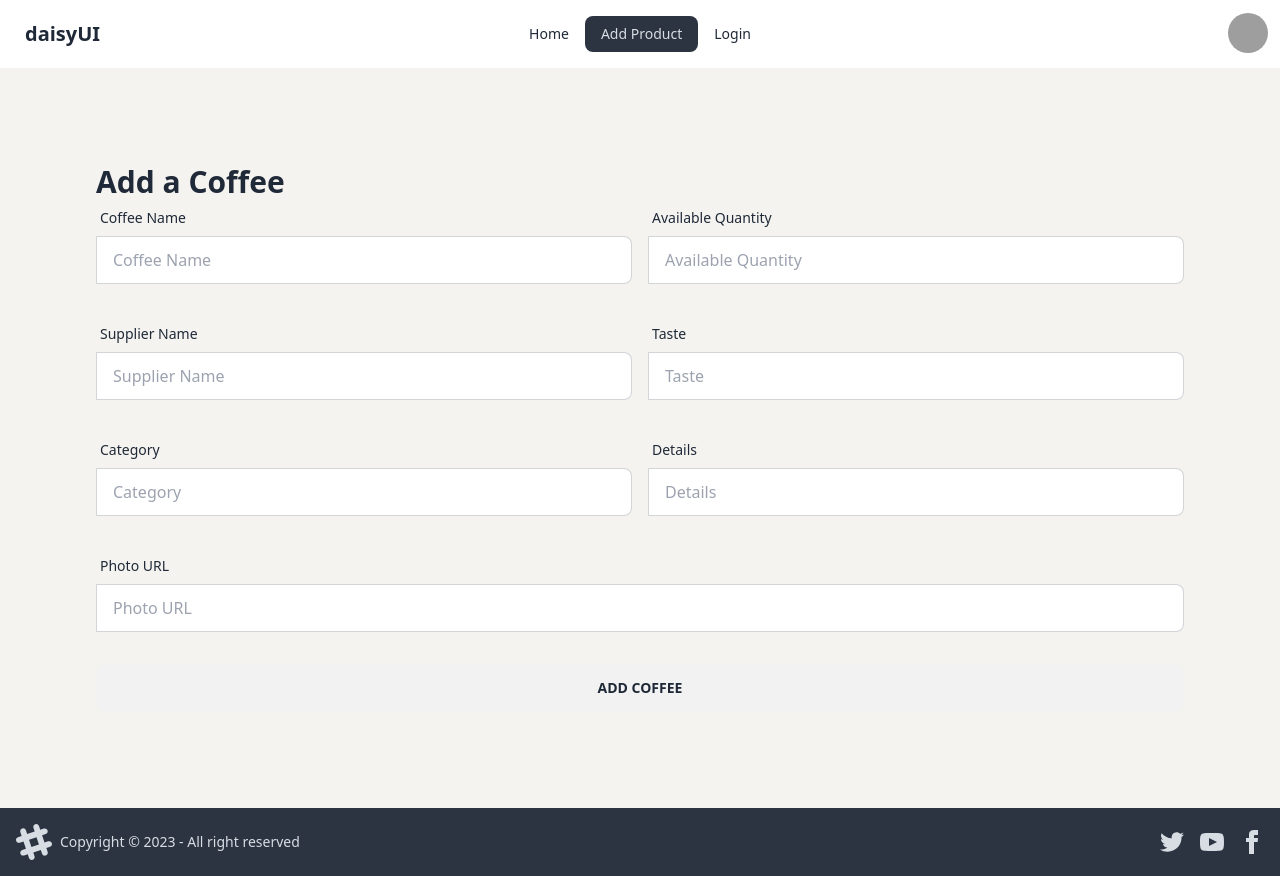
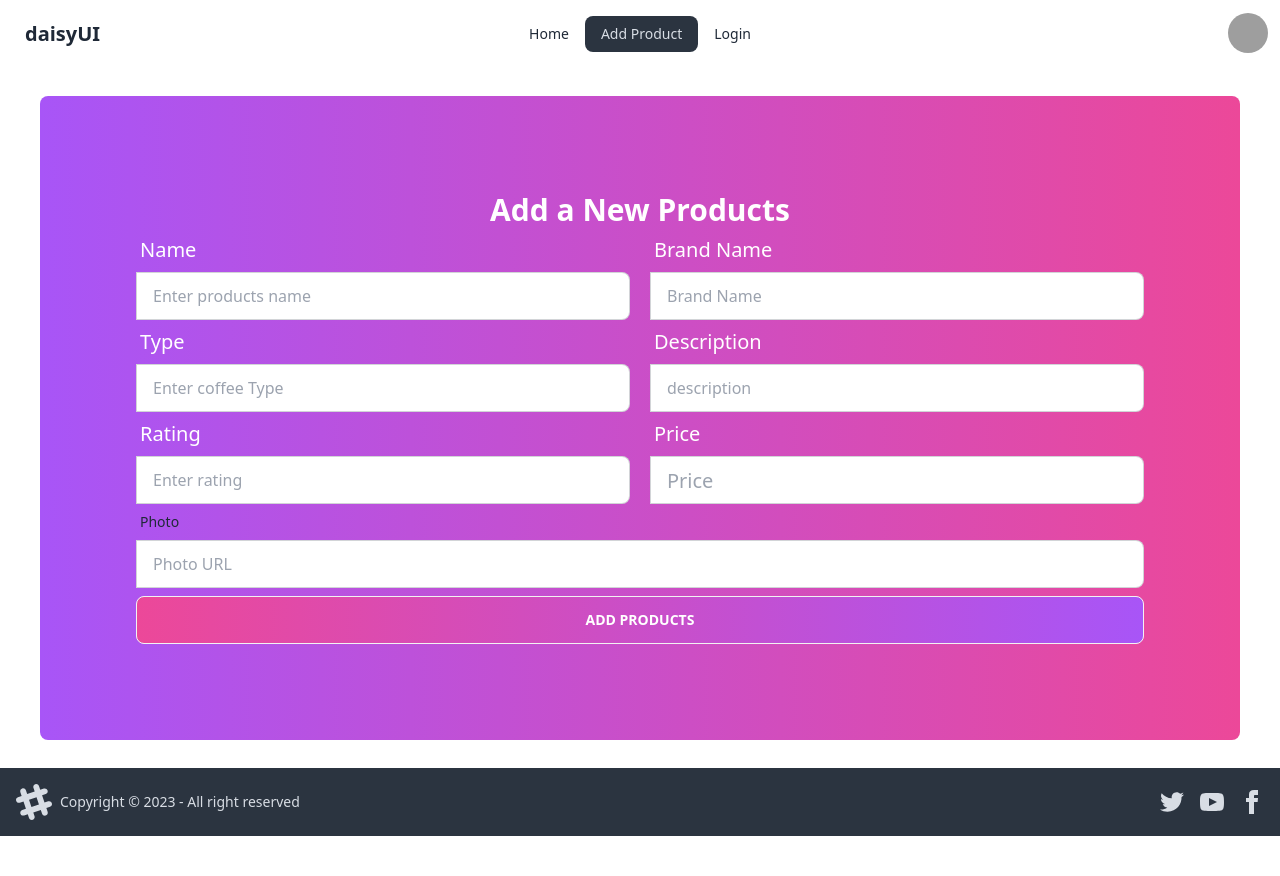
Before and after one commit to Mitul3047/brandshop-client-side-A10, a React (Vite) app: page /addproductes in a window 1280 px wide. After the commit the page ends 836 px from the top, so only its background shows below. Built offline with nearby package versions, Linux system fonts and the light colour scheme; no server answers; grey boxes are pictures that could not be loaded.

Commit message:
productes added from the database

```diff
--- a/src/Components/Brands/Brands.jsx
+++ b/src/Components/Brands/Brands.jsx
@@ -4,7 +4,7 @@ import { useState } from "react";
 import BrandsCard from "./BrandsCard";
 
 
-const EventCards = () => {
+const BrandCards = () => {
     const [brands, setBrands] = useState([]);
 
     useEffect(() => {
@@ -32,4 +32,4 @@ const EventCards = () => {
     );
 };
 
-export default EventCards;
+export default BrandCards;
--- a/src/Pages/AddProductes.jsx
+++ b/src/Pages/AddProductes.jsx
@@ -1,125 +1,135 @@
-// import Swal from 'sweetalert2'
-
 import Swal from "sweetalert2";
 
-const AddProductes = () => {
-    const handleAddCoffee = event => {
+const AddProducts = () => {
+
+    const handleAddProducts = event =>{
         event.preventDefault();
 
         const form = event.target;
 
         const name = form.name.value;
-        const quantity = form.quantity.value;
-        const supplier = form.supplier.value;
-        const taste = form.taste.value;
-        const category = form.category.value;
-        const details = form.details.value;
+        const brand_name = form.brand_name.value;
+        const type = form.type.value;
+        const price = form.price.value;
+        const description = form.description.value;
+        const rating = form.rating.value;
         const photo = form.photo.value;
 
-        const newCoffee = { name, quantity, supplier, taste, category, details, photo }
-
-        console.log(newCoffee);
-
+        const newProducts = {name, brand_name, type, price, description, rating, photo}
+        console.log(newProducts)
+        // fetch('http://localhost:5000/product',
         // send data to the server
-        fetch('http://localhost:6000/product', {
+        fetch('http://localhost:3000/product', {
             method: 'POST',
             headers: {
                 'content-type': 'application/json'
             },
-            body: JSON.stringify(newCoffee)
+            body: JSON.stringify(newProducts)
         })
         .then(res => res.json())
         .then(data => {
             console.log(data);
               if(data.insertedId){
                 Swal.fire({
-                        title: 'Success!',
-                        text: 'Coffee Added Successfully',
+                    title: ' Success',
+                    text: 'User addedd successfully',
                     icon: 'success',
-                        confirmButtonText: 'Cool'
+                    confirmButtonText: 'OKk'
                 })
               }
         })
     }
+    return (
+        <div className="px-10">
 
-
-    return (
-        <div className="bg-[#F4F3F0] p-24">
-            <h2 className="text-3xl font-extrabold">Add a Coffee</h2>
-            <form onSubmit={handleAddCoffee}>
-                {/* form name and quantity row */}
-                <div className="md:flex mb-8">
+             <div className="rounded-lg my-7 bg-gradient-to-r from-purple-500 to-pink-500 p-24">
+            <h2 className="text-3xl text-white justify-center text-center font-extrabold">Add a New Products</h2>
+            <form onSubmit={handleAddProducts} >
+                {/* form name and quantity row  */}
+                <div className="md:flex gap-5">
                 <div className="form-control md:w-1/2">
   <label className="label">
-                            <span className="label-text">Coffee Name</span>
+    <span className="label-text text-xl text-white">Name</span>
   </label>
   <label className="input-group">
-                            <input type="text" name="name" placeholder="Coffee Name" className="input input-bordered w-full" />
+
+    <input type="text" name="name" placeholder="Enter products name" className="input input-bordered w-full" />
   </label>
 </div>
-                    <div className="form-control md:w-1/2 ml-4">
+                <div className="form-control w-1/2">
   <label className="label">
-                            <span className="label-text">Available Quantity</span>
+    <span className="label-text text-white text-xl">Brand Name</span>
   </label>
   <label className="input-group">
-                            <input type="text" name="quantity" placeholder="Available Quantity" className="input input-bordered w-full" />
+
+    <input type="text" name="brand_name" placeholder="Brand Name" className="input input-bordered w-full" />
   </label>
 </div>
                 </div>
-                {/* form supplier row */}
-                <div className="md:flex mb-8">
+
+                {/* form supplier row  */}
+                <div className="flex   gap-5">
                 <div className="form-control md:w-1/2">
   <label className="label">
-                            <span className="label-text">Supplier Name</span>
+    <span className="label-text text-xl text-white">Type</span>
   </label>
   <label className="input-group">
-                            <input type="text" name="supplier" placeholder="Supplier Name" className="input input-bordered w-full" />
+
+    <input type="text" name="type" placeholder="Enter coffee Type" className="input input-bordered w-full" />
   </label>
 </div>
-                    <div className="form-control md:w-1/2 ml-4">
+                <div className="form-control w-1/2">
   <label className="label">
-                            <span className="label-text">Taste</span>
+    <span className="label-text text-xl text-white">Description</span>
   </label>
   <label className="input-group">
-                            <input type="text" name="taste" placeholder="Taste" className="input input-bordered w-full" />
+
+    <input type="text" name="description" placeholder="description" className="input input-bordered w-full" />
   </label>
 </div>
                 </div>
-                {/* form category and details row */}
-                <div className="md:flex mb-8">
+
+                {/* form category and details  row */}
+                <div className="md:flex gap-5">
                 <div className="form-control md:w-1/2">
   <label className="label">
-                            <span className="label-text">Category</span>
+    <span className="label-text text-xl text-white">Rating</span>
   </label>
   <label className="input-group">
-                            <input type="text" name="category" placeholder="Category" className="input input-bordered w-full" />
+
+    <input type="text" name="rating" placeholder="Enter rating" className="input input-bordered w-full" />
   </label>
 </div>
-                    <div className="form-control md:w-1/2 ml-4">
+                <div className="form-control w-1/2">
   <label className="label">
-                            <span className="label-text">Details</span>
+    <span className="label-text text-xl text-white">Price</span>
   </label>
   <label className="input-group">
-                            <input type="text" name="details" placeholder="Details" className="input input-bordered w-full" />
+
+    <input type="text" name="price" placeholder="Price" className="input input-bordered text-xl w-full " />
   </label>
 </div>
                 </div>
-                {/* form Photo url row */}
-                <div className="mb-8">
+                 {/* photo  */}
+                <div className="mb-2">
                 <div className="form-control w-full">
   <label className="label">
-                            <span className="label-text">Photo URL</span>
+    <span className="label-text">Photo</span>
   </label>
   <label className="input-group">
+
     <input type="text" name="photo" placeholder="Photo URL" className="input input-bordered w-full" />
   </label>
 </div>
+
 </div>
-                <input type="submit" value="Add Coffee" className="btn btn-block" />
-
+{/* <button className="btn btn-block">block</button>  */}
+        <input type="submit" value="Add products"  className="btn btn-block text-white bg-gradient-to-r  from-pink-500 to-purple-500"/>
             </form>
         </div>
+        </div>
+
     );
 };
 
-export default AddProductes;
+export default AddProducts;
--- /dev/null
+++ b/src/Pages/ShowBrandProductesDetails/BrandProductesCard.jsx
@@ -0,0 +1,47 @@
+import PropTypes from "prop-types";
+import { useEffect, useState } from "react";
+import { BsStar } from 'react-icons/bs'
+import { Link } from "react-router-dom";
+const BrandProductesCard = ({ product }) => {
+  const { _id, name, brand_name, type, price, description, rating, photo } = product;
+  const [Brands, setBrands] = useState('')
+  useEffect(() => {
+    fetch('/../brand.json')
+      .then((response) => response.json()) // Invoke json method
+      .then((data) => setBrands(data))
+      .catch((error) => console.error(error)); // Add error handling
+  }, []);
+  console.log(Brands);
+
+  return (
+    <div className="card  bg-base-100 shadow-xl">
+      <img className="h-[300px] w-[full] rounded-t-lg" src={photo} alt="Shoes" />
+      <div className="card-body">
+        <h2 className="card-title">
+          {name}
+          <div className="flex justify-between items-center flex-row gap-2"><span className="text-yellow-500 inline-block"><BsStar></BsStar></span>{rating}</div>
+        </h2>
+
+        <div className="card-actions justify-start">
+          <div className="badge badge-outline">{brand_name}</div>
+          <div className="badge badge-outline">{type}</div>
+        </div>
+        <p>{description}</p>
+        <h2>${price}</h2>
+        <div className="btn-group justify-evenly">
+        <Link to={`/details/${_id}`}>
+        <button className="btn ">Details</button>
+        </Link>
+        <button className="btn">Update</button>
+      </div>
+      </div>
+
+    </div>
+  );
+};
+
+BrandProductesCard.propTypes = {
+  product: PropTypes.object
+};
+
+export default BrandProductesCard;
--- /dev/null
+++ b/src/Pages/ShowBrandProductesDetails/BrandProductesCards.jsx
@@ -0,0 +1,32 @@
+import { useState } from "react";
+import { useLoaderData } from "react-router-dom";
+// import BrandCard from "../../Components/Brands/BrandsCard";
+import BrandProductesCard from "./BrandProductesCard";
+
+
+const BrandProductesCards = () => {
+    const loadedCoffees = useLoaderData();
+    const [productes, setProductes] = useState(loadedCoffees);
+
+    return (
+      <>
+
+        <h1 className="text-pink-600 text-6xl text-center py-10">Coffee Store</h1>
+
+        <h1 className='text-6xl text-center my-20 text-purple-600'>Hot Hot Cold Coffee: {productes.length}</h1>
+        <div className='grid md:grid-cols-3 gap-4'>
+          {
+            productes.map(product => <BrandProductesCard
+              key={product._id}
+              product={product}
+              productes={productes}
+              setProductes={setProductes}
+            ></BrandProductesCard>)
+          }
+        </div>
+
+      </>
+    );
+};
+
+export default BrandProductesCards;
--- /dev/null
+++ b/src/Pages/ShowBrandProductesDetails/ShowBrandProductes.jsx
@@ -0,0 +1,46 @@
+import BrandProductesCards from "./BrandProductesCards";
+
+
+const ShowBrandProductes = () => {
+    return (
+        <div>
+            {/* slider */}
+            <div className="carousel w-full h-[90vh]">
+                <div id="slide1" className="carousel-item relative w-full">
+                    <img src="https://i.ibb.co/twfRsgv/Black-and-Blue-Neon-Tech-Online-Sale-Cyber-Monday-Sale-Video.jpg" className="w-full" />
+                    <div className="absolute flex justify-between transform -translate-y-1/2 left-5 right-5 top-1/2">
+                        <a href="#slide4" className="btn btn-circle">❮</a>
+                        <a href="#slide2" className="btn btn-circle">❯</a>
+                    </div>
+                </div>
+                <div id="slide2" className="carousel-item relative w-full">
+                    <img src="https://i.ibb.co/F8F3yKR/Dark-Laptop-Review-Youtube-Thumbnail-1.jpg" className="w-full" />
+                    <div className="absolute flex justify-between transform -translate-y-1/2 left-5 right-5 top-1/2">
+                        <a href="#slide1" className="btn btn-circle">❮</a>
+                        <a href="#slide3" className="btn btn-circle">❯</a>
+                    </div>
+                </div>
+                <div id="slide3" className="carousel-item relative w-full">
+                    <img src="https://i.ibb.co/gFH272y/Blue-Modern-Smartphone-Twitter-Post.jpg" className="w-full" />
+                    <div className="absolute flex justify-between transform -translate-y-1/2 left-5 right-5 top-1/2">
+                        <a href="#slide2" className="btn btn-circle">❮</a>
+                        <a href="#slide4" className="btn btn-circle">❯</a>
+                    </div>
+                </div>
+                <div id="slide4" className="carousel-item relative w-full">
+                    <img src="https://i.ibb.co/7bQhNB3/Dark-Laptop-Review-Youtube-Thumbnail.jpg" className="w-full" />
+                    <div className="absolute flex justify-between transform -translate-y-1/2 left-5 right-5 top-1/2">
+                        <a href="#slide3" className="btn btn-circle">❮</a>
+                        <a href="#slide1" className="btn btn-circle">❯</a>
+                    </div>
+                </div>
+            </div>
+
+            <BrandProductesCards></BrandProductesCards>
+        </div>
+    );
+};
+
+
+
+export default ShowBrandProductes;
--- a/src/Routes/Routes.jsx
+++ b/src/Routes/Routes.jsx
@@ -4,6 +4,7 @@ import Home from "../Pages/Home";
 import AddProductes from "../Pages/AddProductes";
 import Login from "../Pages/Login";
 import Register from "../Pages/Register";
+import ShowBrandProductes from "../Pages/ShowBrandProductesDetails/ShowBrandProductes";
 
 
 
@@ -15,16 +16,21 @@ const router = createBrowserRouter([
         element: <MainLayout></MainLayout>,
         children: [
             {
-            path:'/',
-            element:<Home></Home>,
+                path: '/',
+                element: <Home></Home>,
             },
             {
-            path:'/addproductes',
-            element:<AddProductes></AddProductes>,
+                path: '/branddetails/:id',
+                element: <ShowBrandProductes></ShowBrandProductes>,
+                loader: ()=> fetch('http://localhost:3000/product')
             },
             {
-            path:'/login',
-            element:<Login></Login>,
+                path: '/addproductes',
+                element: <AddProductes></AddProductes>,
+            },
+            {
+                path: '/login',
+                element: <Login></Login>,
             },
             {
                 path: '/register',
```
Also changed, not shown: public/brand.json (+10 -10 lines), src/Pages/ShowBrandDetails/ShowBrandDetails.jsx (deleted). Lines whose indentation alone changed are shown as unchanged.
